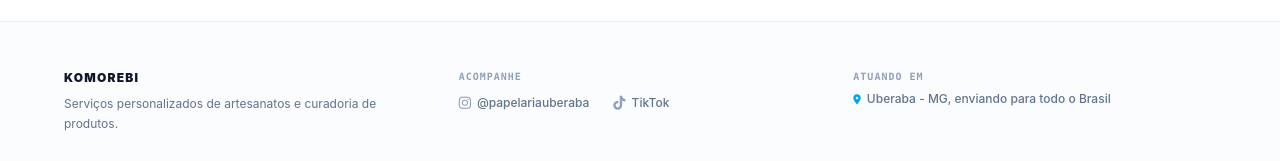
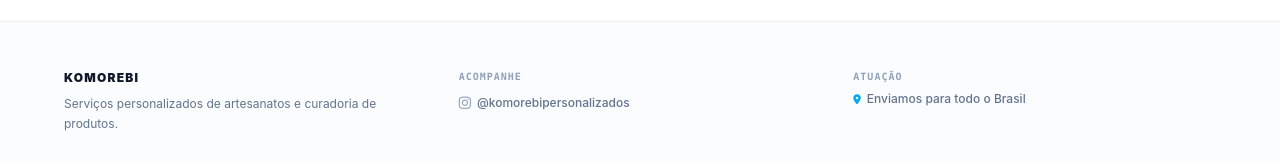
Before and after one commit to letpenguincook/komorebi, a React (Vite) app: page /komorebi/busca in a window 1280 px wide. Shown: the part 628-789 px from the top of the page. Built offline with nearby package versions, Linux system fonts and the light colour scheme.

Commit message:
Update Footer

```diff
--- a/src/components/Footer.tsx
+++ b/src/components/Footer.tsx
@@ -18,15 +18,15 @@ export const Footer: React.FC = () => {
           <h4 className="text-xs font-bold tracking-widest uppercase text-slate-400 dark:text-slate-500 font-mono text-[10px]">Acompanhe</h4>
           <div className="flex flex-col sm:flex-row justify-center md:justify-start gap-4 sm:gap-6">
             <a
-              href="https://instagram.com/papelariauberaba"
+              href="https://instagram.com/komorebipersonalizados"
               target="_blank"
               rel="noreferrer"
               className="text-xs text-slate-500 dark:text-slate-500 hover:text-blue-600 dark:hover:text-blue-400 transition-colors flex items-center justify-center md:justify-start gap-1.5 group"
             >
               <i className="fa-brands fa-instagram text-sm text-slate-400 dark:text-slate-600 group-hover:text-blue-500 transition-colors"></i>
-              <span className="font-medium">@papelariauberaba</span>
+              <span className="font-medium">@komorebipersonalizados</span>
             </a>
-            <a
+            {/* <a
               href="https://www.tiktok.com/@papelariauberaba?_r=1&_t=ZS-98AoUIRlbrp"
               target="_blank"
               rel="noreferrer"
@@ -34,14 +34,14 @@ export const Footer: React.FC = () => {
             >
               <i className="fa-brands fa-tiktok text-sm text-slate-400 dark:text-slate-600 group-hover:text-slate-900 dark:group-hover:text-white transition-colors"></i>
               <span className="font-medium">TikTok</span>
-            </a>
+            </a> */}
           </div>
         </div>
 
         <div className="space-y-2">
-          <h4 className="text-xs font-bold tracking-widest uppercase text-slate-400 dark:text-slate-500 font-mono text-[10px]">Atuando em</h4>
+          <h4 className="text-xs font-bold tracking-widest uppercase text-slate-400 dark:text-slate-500 font-mono text-[10px]">Atuação</h4>
           <p className="text-xs text-slate-500 dark:text-slate-500 flex items-center justify-center md:justify-start gap-1.5 font-medium">
-            <i className="fa-solid fa-location-dot text-[10px] text-sky-500 dark:text-sky-400"></i> Uberaba - MG, enviando para todo o Brasil
+            <i className="fa-solid fa-location-dot text-[10px] text-sky-500 dark:text-sky-400"></i> Enviamos para todo o Brasil
           </p>
         </div>
       </div>
```
